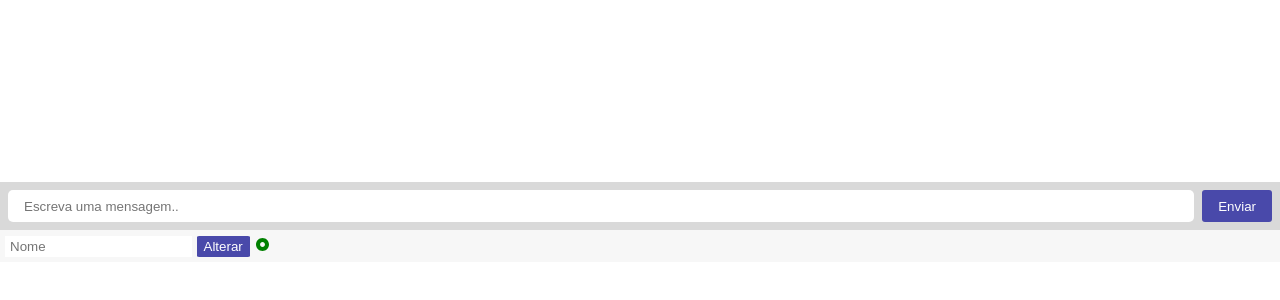
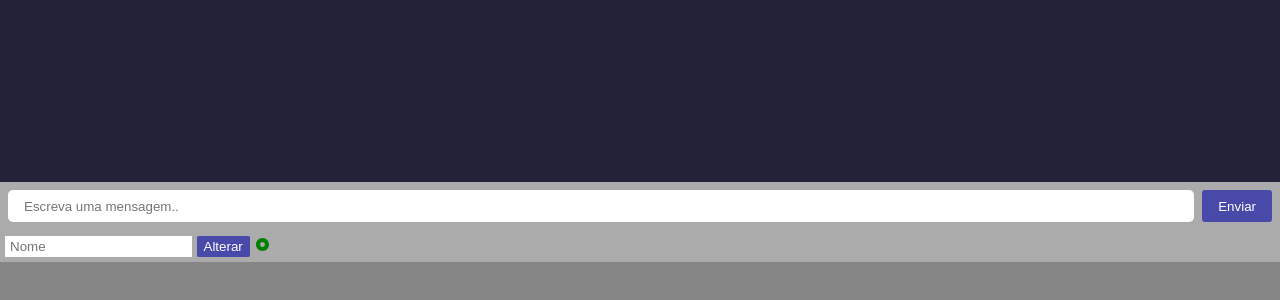
Before and after one commit to rodrigoandrade1/live-chat, a website: page index.html in a window 1280 px wide. Shown: the part 418-718 px from the top of the page. Drawn offline with nearby package versions, Linux system fonts and the light colour scheme; no server answers.

Commit message:
update colors

```diff
--- a/index.html
+++ b/index.html
@@ -8,13 +8,13 @@
     <title>Chat | 0 novas mensagens!</title>
 
     <style>
-      body { margin: 0; padding-bottom: 3rem; font-family: -apple-system, BlinkMacSystemFont, "Segoe UI", Roboto, Helvetica, Arial, sans-serif;}
-      #form { background: rgba(0, 0, 0, 0.15); padding: 0.25rem; display: flex; height: 3rem; box-sizing: border-box; backdrop-filter: blur(10px); }
+      body { margin: 0; padding-bottom: 3rem; font-family: -apple-system, BlinkMacSystemFont, "Segoe UI", Roboto, Helvetica, Arial, sans-serif; background-color: rgb(134, 134, 134);}
+      #form { background: rgb(172, 171, 171); padding: 0.25rem; display: flex; height: 3rem; box-sizing: border-box; backdrop-filter: blur(10px); }
       #input { border: none; padding: 0 1rem; flex-grow: 1; border-radius: 5px; margin: 0.25rem; }
       #input:focus { outline: none; }
       #form > button { background: rgb(73, 73, 170); border: none; padding: 0 1rem; margin: 0.25rem; border-radius: 3px; outline: none; color: #fff; cursor: pointer;}
 
-      #messages { list-style-type: none; margin: 0; padding: 0; min-height: 75vh; max-height: 75vh; overflow: auto;}
+      #messages { list-style-type: none; margin: 0; padding: 0; min-height: 75vh; max-height: 75vh; overflow: auto; background-color: #222238;}
       #messages > li {
         padding: 0.5rem 1rem;
         margin: 10px;
@@ -24,7 +24,7 @@
     }
 
       #name-form {
-        background-color: rgb(247, 247, 247);
+        background-color: rgb(172, 171, 171);
         padding: 5px;
       }
 
```
